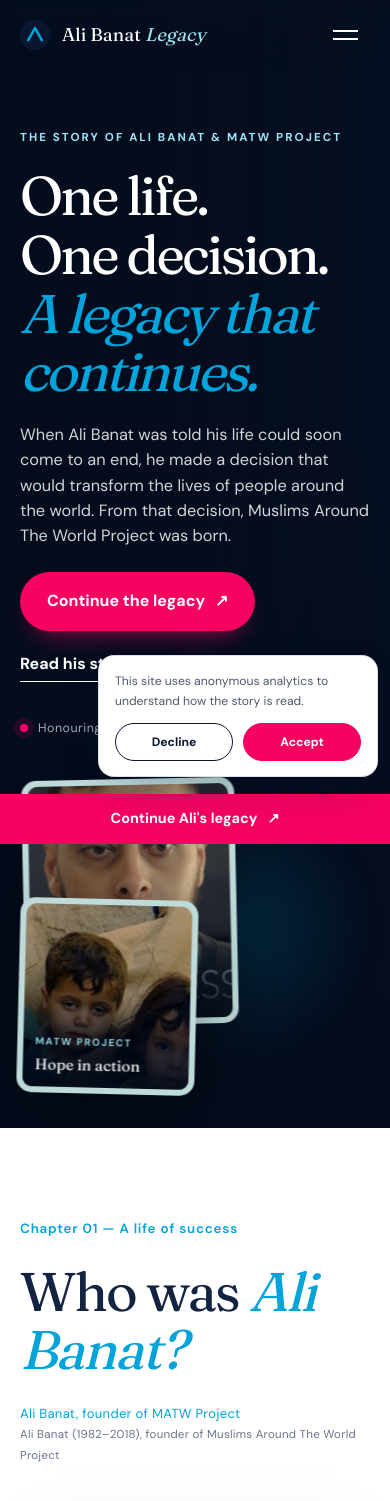
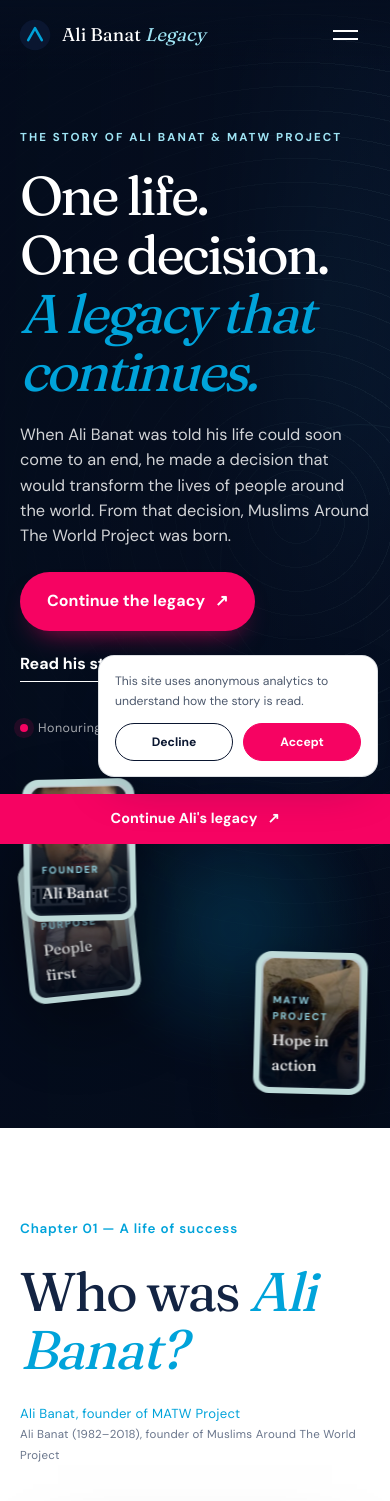
Before and after one commit to 292akhil2929-cmyk/ali-banat-legacy-redesign, a Next.js app: page / in a window 390 px wide. Shown: the top 1501 px of the page. Built offline with nearby package versions, Linux system fonts and the light colour scheme.

Commit message:
Make hero collage playful and balanced

```diff
--- a/app/overrides.css
+++ b/app/overrides.css
@@ -152,3 +152,33 @@
   .hero-photo-founder{width:clamp(270px,26vw,375px)!important;height:clamp(360px,49vh,510px)!important;right:0;z-index:2}
   .hero-photo-impact{width:clamp(125px,12vw,178px)!important;height:clamp(160px,21vh,232px)!important;bottom:-1%;left:-10%;z-index:3}
 }
+
+/* Three equal story cards: playful overlap, but a calm composition. */
+.hero-image{background:
+  radial-gradient(ellipse at 83% 27%,rgba(37,135,181,.22),transparent 28%),
+  radial-gradient(circle at 67% 72%,rgba(8,187,201,.12),transparent 19%),
+  repeating-radial-gradient(circle at 76% 46%,rgba(180,237,241,.16) 0 1px,transparent 1px 24px),
+  linear-gradient(135deg,#071126 0%,#0a1c3a 55%,#040b19 100%)!important}
+.hero-image:before,.hero-image:after{content:"";position:absolute;border:1px solid rgba(142,220,231,.2);border-radius:50%;pointer-events:none}
+.hero-image:before{width:440px;height:440px;right:-80px;top:50%;transform:translateY(-50%)}
+.hero-image:after{width:650px;height:650px;right:-180px;top:50%;transform:translateY(-50%)}
+.hero-collage{width:min(39vw,500px);height:min(70vh,590px);right:clamp(26px,6vw,100px);transform:translateY(-47%);pointer-events:auto}
+.hero-photo{width:clamp(178px,17vw,225px)!important;height:clamp(225px,30vh,295px)!important;padding:5px;border-color:rgba(220,247,248,.5);border-radius:22px;background:rgba(4,15,33,.7);box-shadow:0 22px 55px -28px rgba(0,0,0,.9);transition:transform .45s cubic-bezier(.22,1,.36,1),border-color .3s ease,box-shadow .3s ease}
+.hero-photo img{border-radius:16px}
+.hero-photo:hover{border-color:#fff;box-shadow:0 30px 64px -26px rgba(0,0,0,.95)}
+.hero-photo-founder{top:1%;right:10%;left:auto;bottom:auto;z-index:3;transform:rotate(4deg)}
+.hero-photo-founder:hover{transform:translateY(-10px) rotate(1deg)}
+.hero-photo-impact{top:auto;right:1%;bottom:1%;left:auto;z-index:4;transform:rotate(5deg)}
+.hero-photo-impact:hover{transform:translateY(-10px) rotate(2deg)}
+.hero-photo-detail{display:block!important;top:20%;right:auto;bottom:auto;left:0;z-index:2;transform:rotate(-6deg);animation-delay:.16s}
+.hero-photo-detail:hover{transform:translateY(-10px) rotate(-2deg)}
+.hero-photo-detail img{object-position:center 52%}
+@media(max-width:680px){
+  .hero-image:before{width:280px;height:280px;right:-110px}.hero-image:after{display:none}
+  .hero-collage{width:230px;height:285px;right:6px;bottom:18px;transform:none}
+  .hero-photo{width:112px!important;height:142px!important;padding:4px;border-radius:16px}
+  .hero-photo img{border-radius:11px}
+  .hero-photo-founder{top:0;right:3%;left:auto;bottom:auto}
+  .hero-photo-detail{top:25%;left:0;right:auto;bottom:auto}
+  .hero-photo-impact{right:0;bottom:0;left:auto;top:auto}
+}
--- a/app/page.tsx
+++ b/app/page.tsx
@@ -89,6 +89,10 @@
             <img src="/assets/matw-community-2.jpg" alt="Children supported through MATW humanitarian work" />
             <figcaption><span>MATW Project</span><strong>Hope in action</strong></figcaption>
           </figure>
+          <figure className="hero-photo hero-photo-detail">
+            <img src="/assets/ali-banat-child.jpg" alt="Ali Banat with a child during his humanitarian work" />
+            <figcaption><span>His purpose</span><strong>People first</strong></figcaption>
+          </figure>
         </div>
         <div className="hero-content" id="main">
           <p className="eyebrow eyebrow-light">The story of Ali Banat &amp; MATW Project</p>
```
